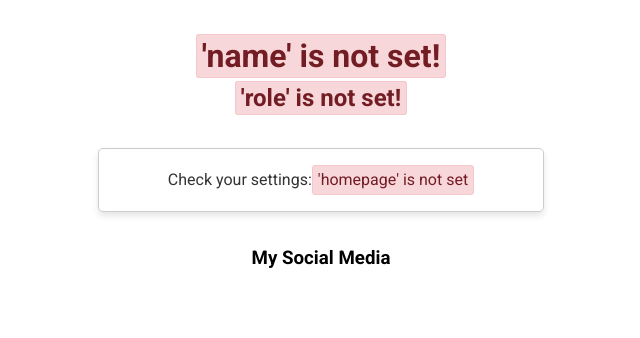
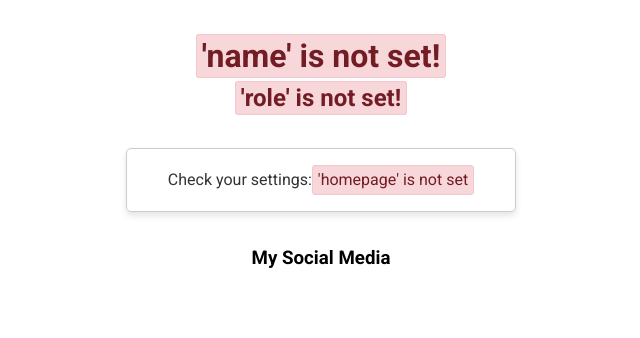
Before and after one commit to seapagan/link-page, a Python web app: template app/static/templates/index.html in a window 1280 px wide. Shown: the top 338 px of the page, without its empty margins (319-959 px from the left). Run offline with Jinja, Linux system fonts and the light colour scheme; the template is opened without the code that fills it, so the values that code supplies are empty.

Commit message:
make it look better on big screens
Signed-off-by: Grant Ramsay <seapagan@gmail.com>

```diff
--- a/app/static/main.css
+++ b/app/static/main.css
@@ -82,12 +82,13 @@ body {
   margin-top: 2em;
 }
 
+
 .main-list {
   display: flex;
   flex-direction: column;
   list-style-type: none;
   padding: 1rem;
-  width: 80%;
+  max-width: 900px;
   margin: 0 auto;
   align-items: center;
 }
```
